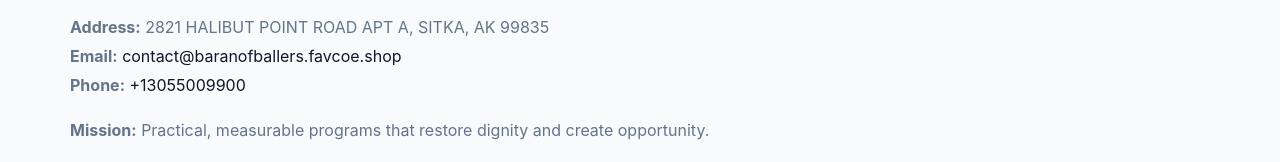
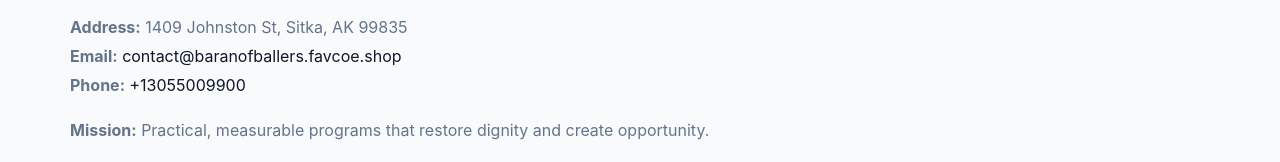
Before and after one commit to thuanbg111/baranof-ballers-6978, a plain HTML site: page index.html in a window 1280 px wide. Shown: the part 1725-1887 px from the top of the page. Drawn offline with Linux system fonts and the light colour scheme.

Commit message:
Safe replace address only

```diff
--- a/index.html
+++ b/index.html
@@ -8,7 +8,7 @@
 <meta name="data-name" content="Baranof Ballers">
 <meta name="data-email" content="contact@baranofballers.favcoe.shop">
 <meta name="data-phone" content="+13055009900">
-<meta name="data-address" content="2821 HALIBUT POINT ROAD APT A, SITKA, AK 99835">
+<meta name="data-address1409 Johnston St, Sitka, AK 99835">
 <meta name="data-map" content="2821+HALIBUT+POINT+ROAD+APT+A,+SITKA,+AK+99835">
   <meta name="description" content="Our nonprofit strengthens the community with programs focused on community services, education, and direct relief.">
 </head><body>
@@ -98,7 +98,7 @@
         <div class="small">California Nonprofit Public Benefit • 501(c)(3) • EIN 10096978</div>
       </div>
       <div class="footer-col">
-        <div class="small"><strong>Address:</strong> 2821 HALIBUT POINT ROAD APT A, SITKA, AK 99835</div>
+        <div class="small"><strong>Address:</strong> 1409 Johnston St, Sitka, AK 99835</div>
         <div class="small"><strong>Email:</strong> <a href="mailto:contact@baranofballers.favcoe.shop">contact@baranofballers.favcoe.shop</a></div>
         <div class="small"><strong>Phone:</strong> <a href="tel:+13055009900">+13055009900</a></div>
       </div>
```
